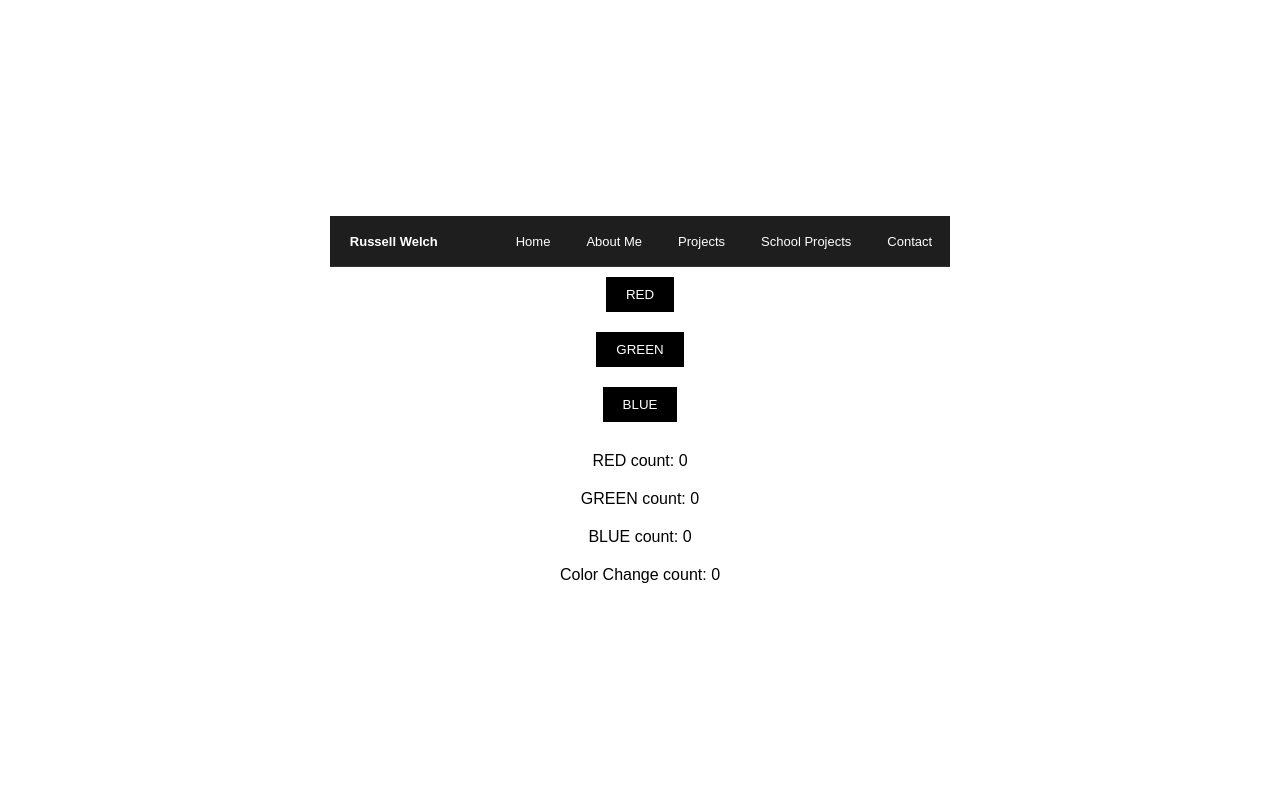
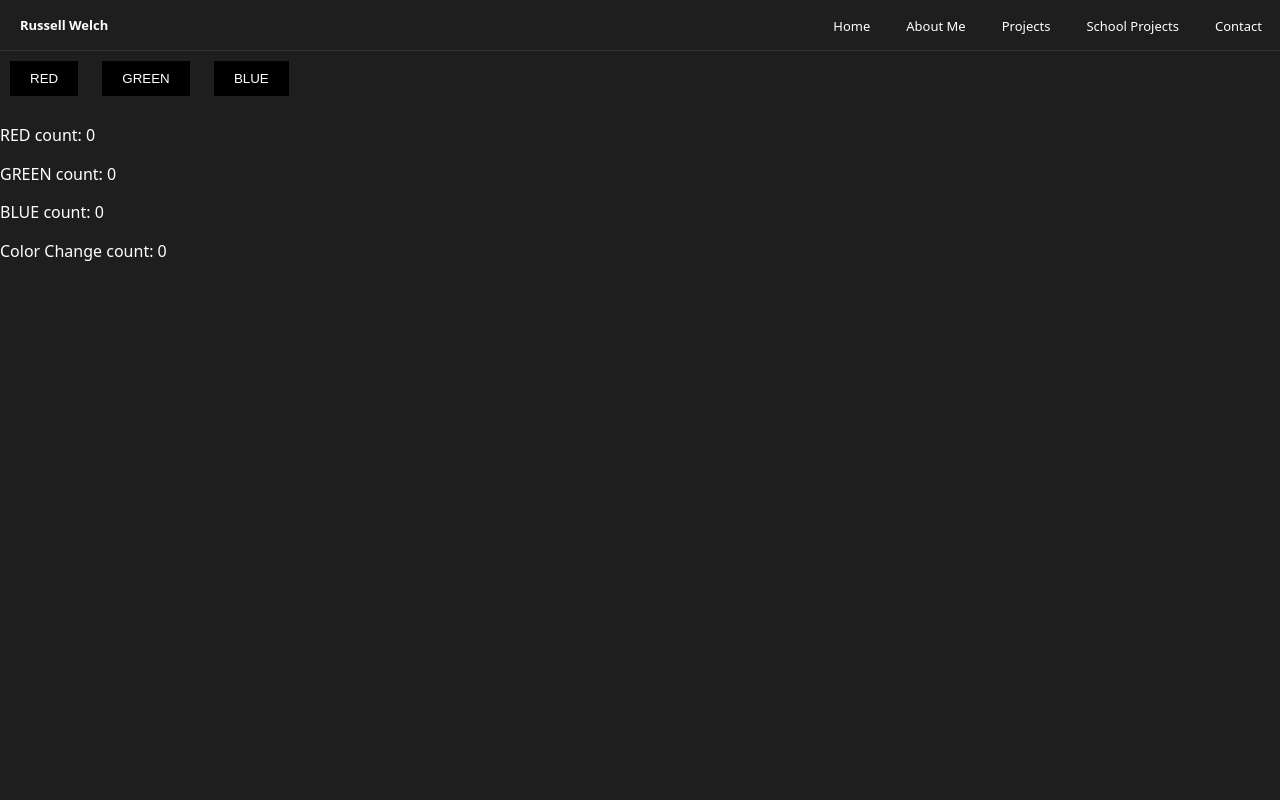
Before and after one commit to russellocean/CPSC-3750-PortfolioSite, a PHP site: page /src/JavascriptEvents/chapter04.html in a window 1280 px wide. Run offline with PHP 8.4, Linux system fonts and the light colour scheme.

Commit message:
Update CSS styles for body and main elements

```diff
--- a/src/JavascriptEvents/chapter04.css
+++ b/src/JavascriptEvents/chapter04.css
@@ -1,11 +1,20 @@
+html {
+  line-height: 1.15; /* 1 */
+  -webkit-text-size-adjust: 100%; /* 2 */
+}
+
 body {
-  font-family: Arial, sans-serif;
-  display: flex;
-  flex-direction: column;
-  align-items: center;
-  justify-content: center;
-  height: 100vh;
+  font-family: ui-sans-serif, system-ui, -apple-system, BlinkMacSystemFont,
+    "Segoe UI", Roboto, "Helvetica Neue", Arial, "Noto Sans", sans-serif,
+    "Apple Color Emoji", "Segoe UI Emoji", "Segoe UI Symbol", "Noto Color Emoji";
+  padding: 0;
   margin: 0;
+  background: #1e1e1e;
+  color: #fff;
+}
+
+main {
+  display: block;
 }
 .button {
   background-color: black;
```
